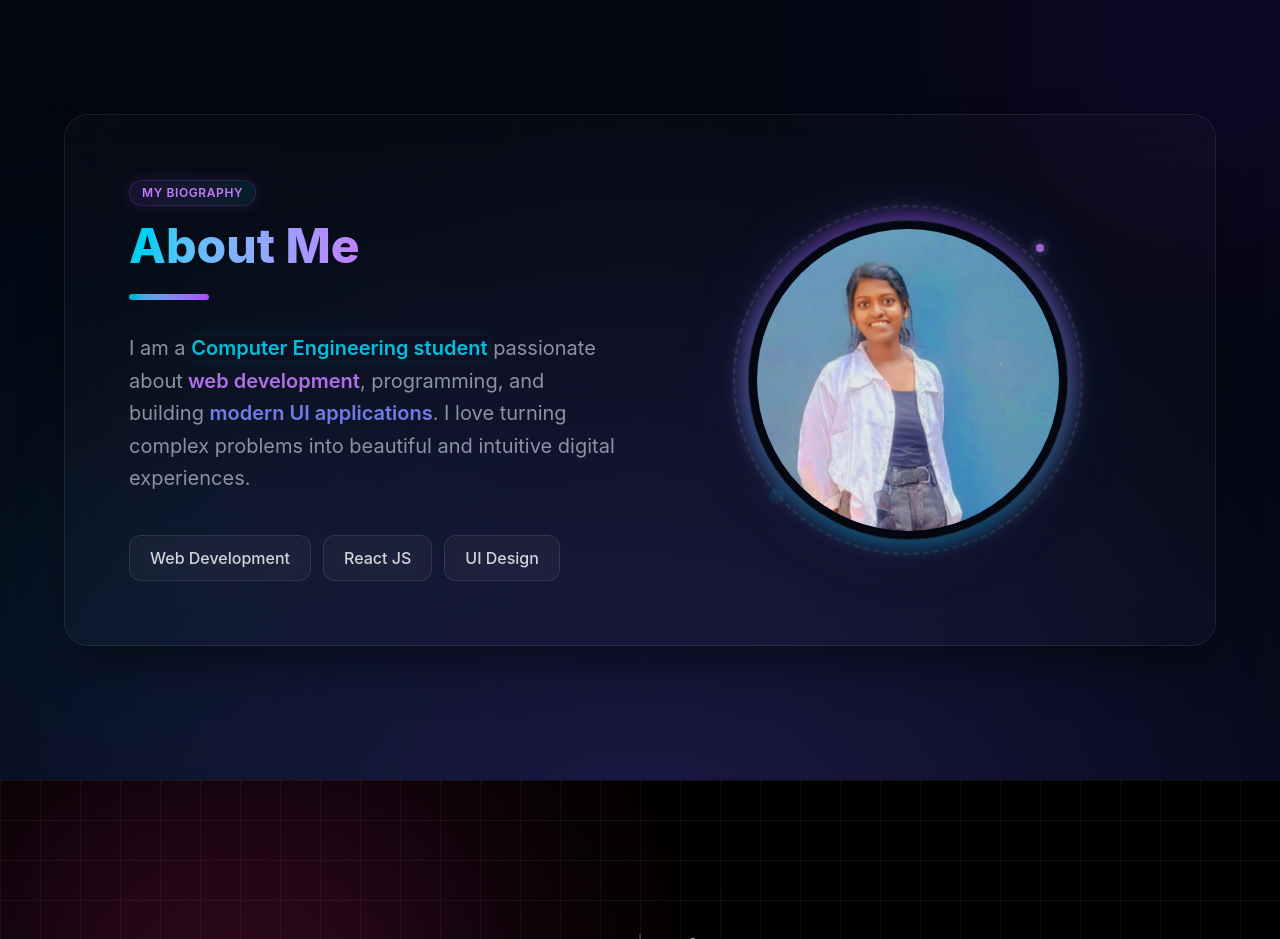
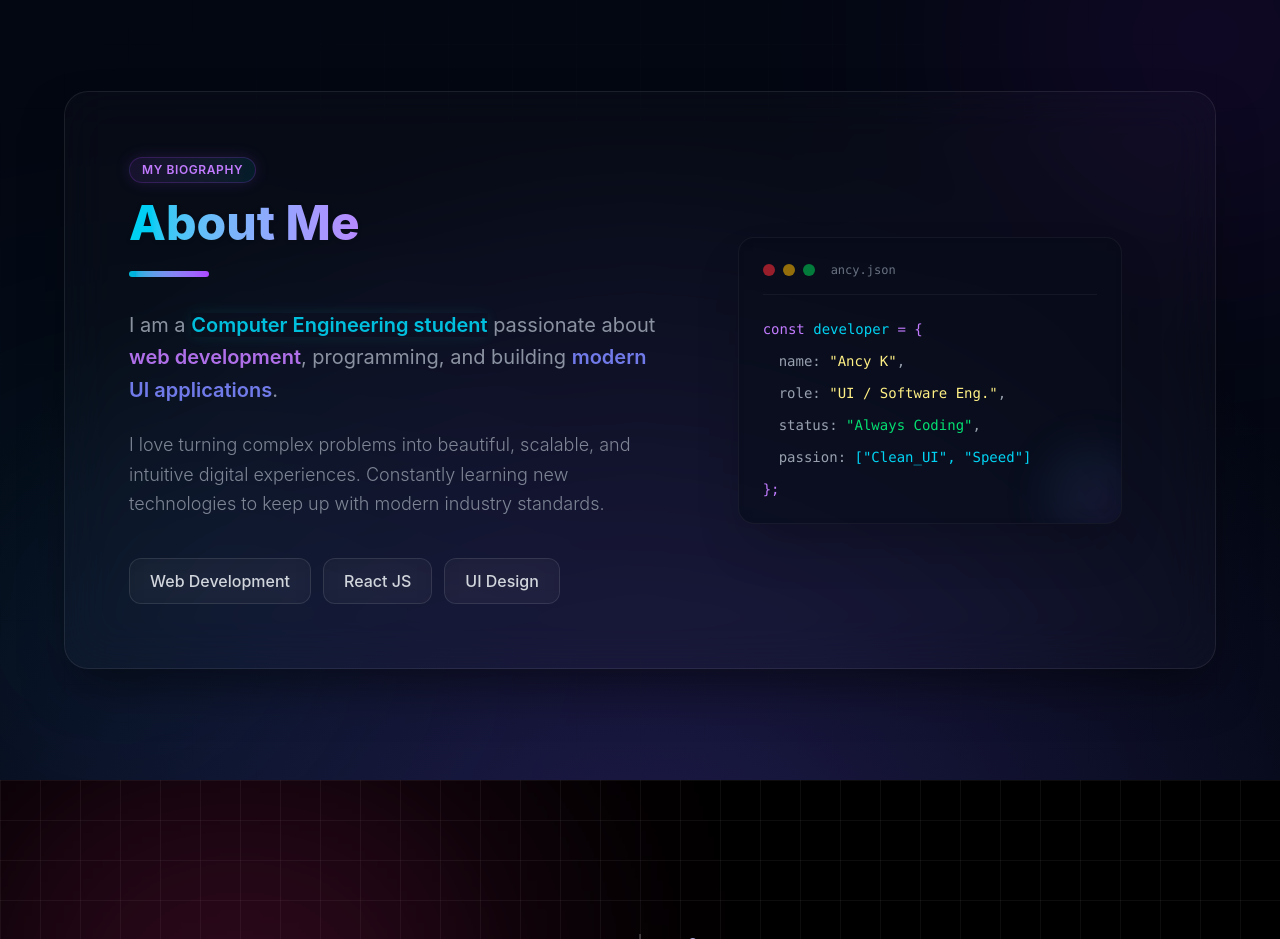
Before and after one commit to Ancy2006/portfolio, a React app: page / in a window 1280 px wide. Shown: the part 820-1759 px from the top of the page. Built offline with nearby package versions, Linux system fonts and the light colour scheme; the HTML template or start-up script is replaced by a standard one.

Commit message:
theme changed

```diff
--- a/src/components/About.jsx
+++ b/src/components/About.jsx
@@ -7,7 +7,7 @@ function About() {
       {/* 🌌 DYNAMIC GRADIENT BASE */}
       <div className="absolute inset-0 bg-[radial-gradient(circle_at_50%_120%,#1e1b4b,#030712_70%)]"></div>
 
-      {/* ☄️ ANIMATED FLOATING GLOW BLOBS (Moving Background - Home Theme Matching) */}
+      {/* ☄️ ANIMATED FLOATING GLOW BLOBS (Home Theme Matching) */}
       <div className="absolute w-[400px] h-[400px] bg-purple-600/10 rounded-full blur-[130px] top-[-10%] right-[-10%] animate-[bounce_18s_infinite_alternate] mix-blend-screen pointer-events-none"></div>
       <div className="absolute w-[500px] h-[500px] bg-cyan-500/10 rounded-full blur-[120px] bottom-[-10%] left-[-10%] animate-[pulse_12s_infinite_alternate] mix-blend-screen pointer-events-none"></div>
 
@@ -18,7 +18,7 @@ function About() {
       <section className="relative z-10 max-w-6xl w-full bg-white/[0.02] border border-white/[0.08] backdrop-blur-xl rounded-3xl p-8 md:p-16 flex flex-col md:flex-row items-center gap-12 shadow-[0_25px_50px_-12px_rgba(0,0,0,0.5)]">
 
         {/* 🧠 LEFT TEXT CONTENT */}
-        <div className="flex-1 text-center md:text-left order-2 md:order-1">
+        <div className="flex-[1.2] text-center md:text-left">
 
           <span className="inline-flex items-center gap-2 px-3 py-1 rounded-full text-xs font-semibold bg-gradient-to-r from-purple-500/10 to-cyan-500/10 text-purple-400 border border-purple-500/20 tracking-wider uppercase mb-4 shadow-[0_0_15px_rgba(168,85,247,0.15)]">
             My Biography
@@ -30,11 +30,15 @@ function About() {
 
           <div className="w-20 h-1.5 bg-gradient-to-r from-cyan-500 to-purple-500 rounded-full mb-8 mx-auto md:mx-0"></div>
 
-          <p className="text-gray-400 text-lg md:text-xl leading-relaxed font-normal opacity-90">
+          <p className="text-gray-400 text-lg md:text-xl leading-relaxed font-normal opacity-90 mb-6">
             I am a <span className="text-cyan-400 font-semibold shadow-[0_0_15px_rgba(34,211,238,0.1)]">Computer Engineering student</span> passionate about
             <span className="text-purple-400 font-semibold"> web development</span>,
             programming, and building <span className="text-indigo-400 font-semibold">modern UI applications</span>.
-            I love turning complex problems into beautiful and intuitive digital experiences.
+          </p>
+
+          <p className="text-gray-400 text-base md:text-lg leading-relaxed font-light opacity-80">
+            I love turning complex problems into beautiful, scalable, and intuitive digital experiences.
+            Constantly learning new technologies to keep up with modern industry standards.
           </p>
 
           {/* 🎯 SKILLS BADGES */}
@@ -56,32 +60,33 @@ function About() {
 
         </div>
 
-        {/* 🖼 RIGHT IMAGE / VISUAL PLACEHOLDER */}
-        <div className="flex-1 flex justify-center order-1 md:order-2">
-          <div className="relative w-60 h-60 sm:w-72 sm:h-72 md:w-80 md:h-80 group">
+        {/* 💻 RIGHT COLUMN: PREMIUM TECH INFOGRAPHIC / VISUAL CARD */}
+        <div className="flex-1 w-full flex justify-center">
+          <div className="relative w-full max-w-sm rounded-2xl p-6 bg-[#050b18]/60 border border-white/5 backdrop-blur-md overflow-hidden group shadow-2xl">
 
-            {/* Outer Purple & Cyan Neon Rotating Ring */}
-            <div className="absolute inset-[-8px] rounded-full bg-gradient-to-r from-purple-500 to-cyan-400 opacity-40 blur-sm animate-[spin_25s_linear_infinite] group-hover:opacity-80 transition duration-700"></div>
+            {/* Ambient Line Animation inside card */}
+            <div className="absolute top-0 left-0 w-full h-[2px] bg-gradient-to-r from-transparent via-cyan-400 to-transparent transform -translate-x-full group-hover:animate-[shimmer_2.5s_infinite]"></div>
 
-            {/* Inner Dashed Border */}
-            <div className="absolute inset-[-15px] rounded-full border-2 border-dashed border-white/10 animate-[spin_40s_linear_infinite_reverse]"></div>
-
-            {/* Behind Glow overlay */}
-            <div className="absolute inset-2 rounded-full bg-gradient-to-tr from-purple-500 via-indigo-500 to-cyan-500 blur-2xl opacity-20 group-hover:opacity-40 transition duration-700"></div>
-
-            {/* Main Image Wrapper */}
-            <div className="w-full h-full rounded-full overflow-hidden p-2 bg-[#030712] border border-white/10 shadow-2xl relative z-10">
-              <img
-                src="./image/ancy.jpeg"
-                alt="Ancy K"
-                className="w-full h-full rounded-full object-cover transition duration-700 ease-out transform group-hover:scale-105"
-              />
+            {/* Mock Code Header */}
+            <div className="flex items-center gap-2 mb-6 border-b border-white/5 pb-4">
+              <div className="w-3 h-3 rounded-full bg-red-500/60"></div>
+              <div className="w-3 h-3 rounded-full bg-yellow-500/60"></div>
+              <div className="w-3 h-3 rounded-full bg-green-500/60"></div>
+              <span className="text-xs text-gray-500 font-mono ml-2">ancy.json</span>
             </div>
 
-            {/* Floating Dots */}
-            <div className="absolute w-2 h-2 bg-purple-400 rounded-full top-6 right-6 animate-pulse shadow-[0_0_10px_#c084fc]"></div>
-            <div className="absolute w-2 h-2 bg-cyan-400 rounded-full bottom-10 left-6 animate-ping shadow-[0_0_10px_#22d3ee]"></div>
+            {/* Mock Code Block */}
+            <div className="font-mono text-sm space-y-3 text-left">
+              <p className="text-purple-400">const <span className="text-cyan-400">developer</span> = &#123;</p>
+              <p className="pl-4 text-gray-400">name: <span className="text-yellow-200">"Ancy K"</span>,</p>
+              <p className="pl-4 text-gray-400">role: <span className="text-yellow-200">"UI / Software Eng."</span>,</p>
+              <p className="pl-4 text-gray-400">status: <span className="text-green-400">"Always Coding"</span>,</p>
+              <p className="pl-4 text-gray-400">passion: <span className="text-cyan-400">["Clean_UI", "Speed"]</span></p>
+              <p className="text-purple-400">&#125;;</p>
+            </div>
 
+            {/* Decorative Cyber Grid Background Element */}
+            <div className="absolute bottom-[-20px] right-[-20px] w-24 h-24 bg-gradient-to-br from-cyan-500/20 to-purple-600/20 rounded-full blur-xl opacity-50 group-hover:scale-125 transition duration-500"></div>
           </div>
         </div>
 
```
